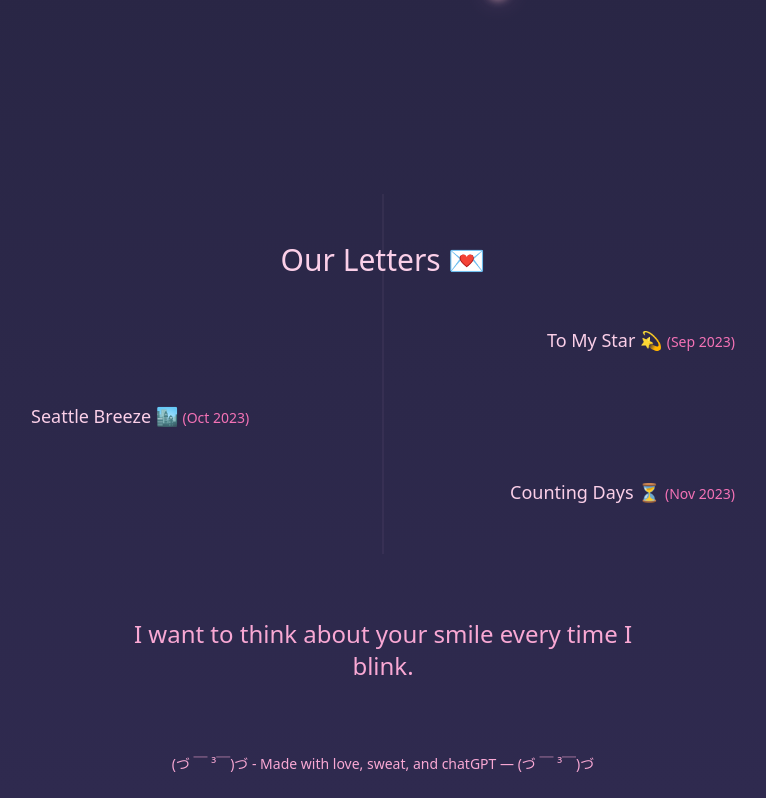
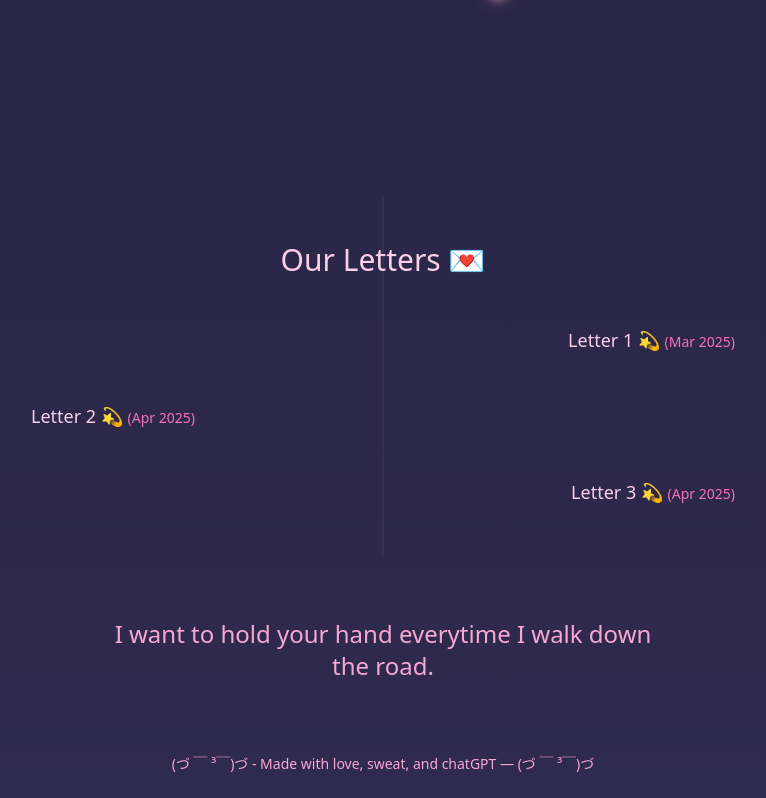
Before and after one commit to israelavendanojr/lovebirds, a React (Vite) app in the folder frontend/: page / in a window 1280 px wide. Shown: the part 2078-2876 px from the top of the page, without its empty margins (257-1023 px from the left). Built offline with nearby package versions, Linux system fonts and the light colour scheme.

Commit message:
New stars

```diff
--- a/frontend/src/components/Letter/LetterTimeline.tsx
+++ b/frontend/src/components/Letter/LetterTimeline.tsx
@@ -10,9 +10,9 @@ type Letter = {
 };
 
 const letters: Letter[] = [
-  { id: 1, sender: 'you', date: 'Sep 2023', file: '/letters/letter-1.txt', title: 'To My Star 💫' },
-  { id: 2, sender: 'her', date: 'Oct 2023', file: '/letters/letter-2.txt', title: 'Seattle Breeze 🏙️' },
-  { id: 3, sender: 'you', date: 'Nov 2023', file: '/letters/letter-3.txt', title: 'Counting Days ⏳' },
+  { id: 1, sender: 'you', date: 'Mar 2025', file: '/letters/letter-1.txt', title: 'Letter 1 💫' },
+  { id: 2, sender: 'her', date: 'Apr 2025', file: '/letters/letter-2.txt', title: 'Letter 2 💫' },
+  { id: 3, sender: 'you', date: 'Apr 2025', file: '/letters/letter-3.txt', title: 'Letter 3 💫' },
 ];
 
 const LetterTimeline = () => {
--- a/frontend/src/components/ThoughtGenerator.tsx
+++ b/frontend/src/components/ThoughtGenerator.tsx
@@ -1,14 +1,12 @@
 import { useEffect, useState } from 'react';
 
 const thoughts = [
-  "I want to think about your smile every time I blink.",
-  "I want to remember how you laugh every time the wind blows.",
-  "I want to feel your hand in mine every sunset.",
-  "I want to relive our memories every step I take.",
-  "I want to hear your voice in every quiet moment.",
-  "I want to think of the way you say my name with every page I turn.",
-  "I want to imagine us cooking together with every passing hour.",
-  "I want to look into your eyes with every star I see.",
+  "I want to hold your hand everytime I walk down the road.",
+  "I want to pour you a plate everytime I make a meal",
+  "I want to sniff your hair every time I wake up",
+  "I want to be distracted everytime I study alone",
+  "I want to hear your voice on those lonely days.",
+  "I want to look into your eyes everytime I see the stars",
 ];
 
 const ThoughtGenerator = () => {
```
Also changed, not shown: frontend/public/letters/letter-3.txt.
